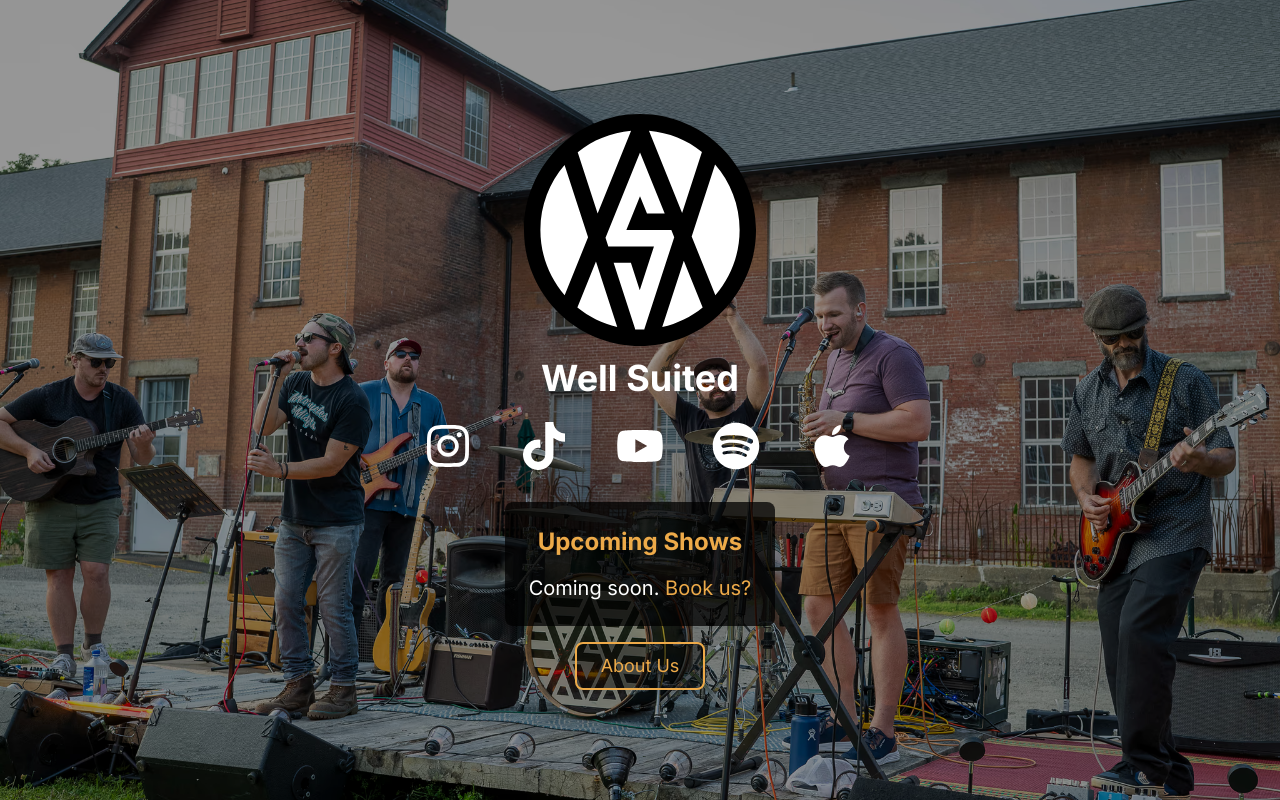
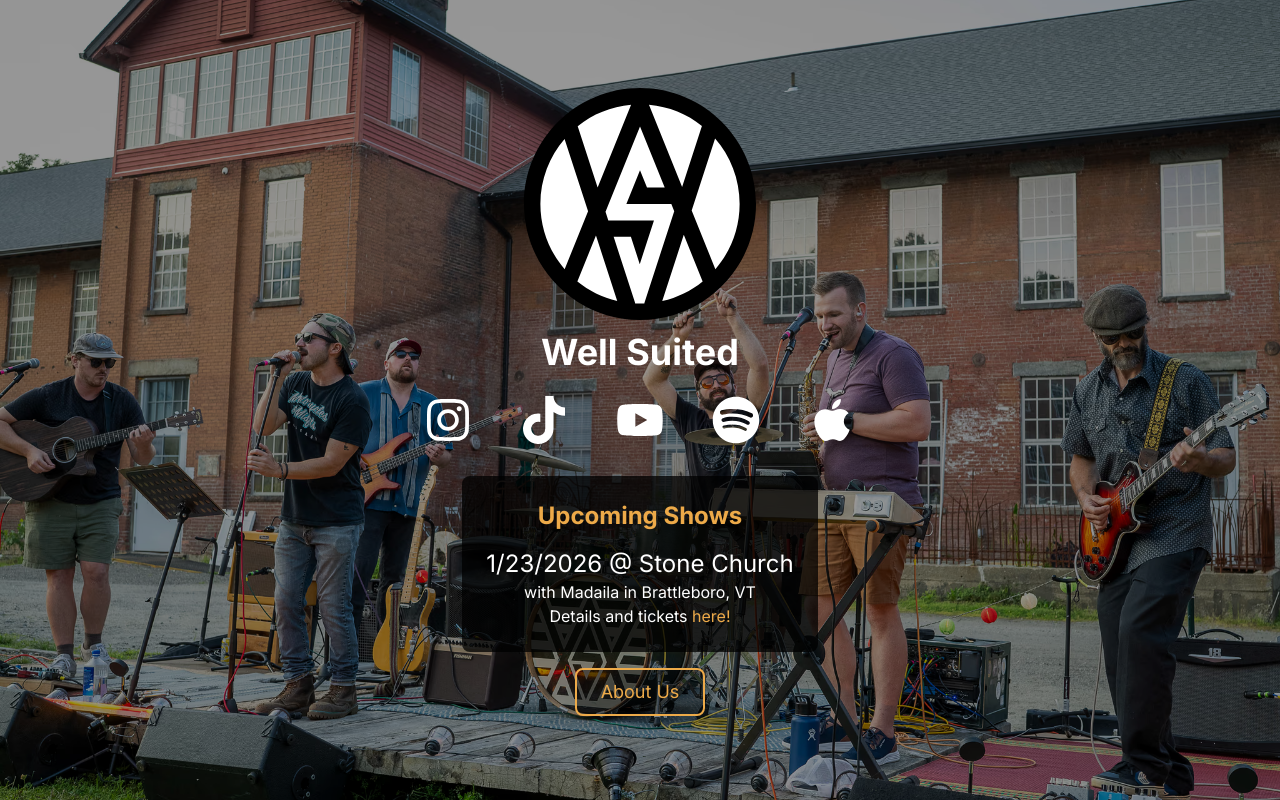
Before and after one commit to corbanmailloux/wellsuitedband, a Next.js app: page / in a window 1280 px wide. Built offline with nearby package versions, Linux system fonts and the light colour scheme.

Commit message:
Add Stone Church show.

```diff
--- a/src/app/page.tsx
+++ b/src/app/page.tsx
@@ -108,13 +108,14 @@ export default function Home() {
         {/* Next Show Callout */}
         <div className="bg-black bg-opacity-75 p-6 rounded-lg max-w-md mx-auto mb-4">
           <h2 className="text-2xl font-bold text-brand-yellow mb-4">Upcoming Shows</h2>
-          <p className="text-xl">
+          <p className="text-xl hidden">
             Coming soon. <a className="text-brand-yellow" href="https://instagram.com/wellsuitedband" target='_blank'>Book us?</a>
           </p>
-          <div className="hidden">
-            <a href='https://theparlorroom.my.salesforce-sites.com/ticket/#/events/a0SV5000009skYXMAY/2025-11-11T19:00:00-05:00' target="_blank">
-              <p className="text-2xl">11/11/2025 @ The Iron Horse</p>
-              Pre-order tickets <span className="text-brand-yellow">here!</span>
+          <div className="">
+            <a href='https://stonechurchvt.com/events#/events/161604' target="_blank">
+              <p className="text-2xl">1/23/2026 @ Stone Church</p>
+              with Madaila in Brattleboro, VT<br />
+              Details and tickets <span className="text-brand-yellow">here!</span>
             </a>
           </div>
           <div className="hidden">
```
